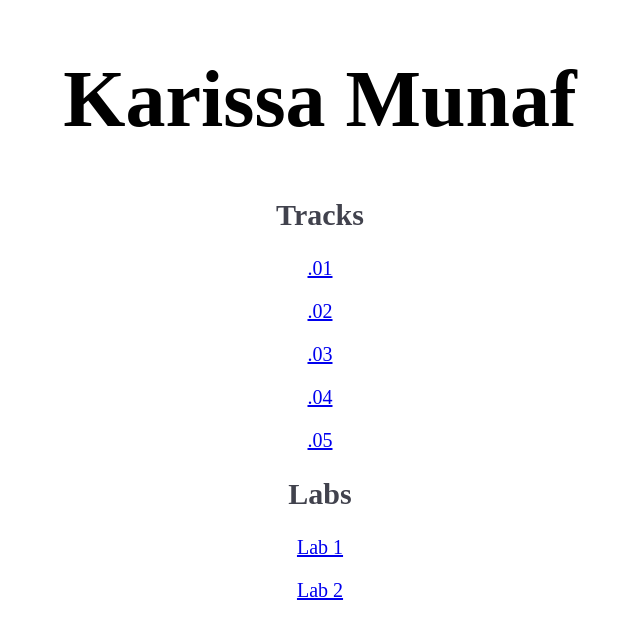
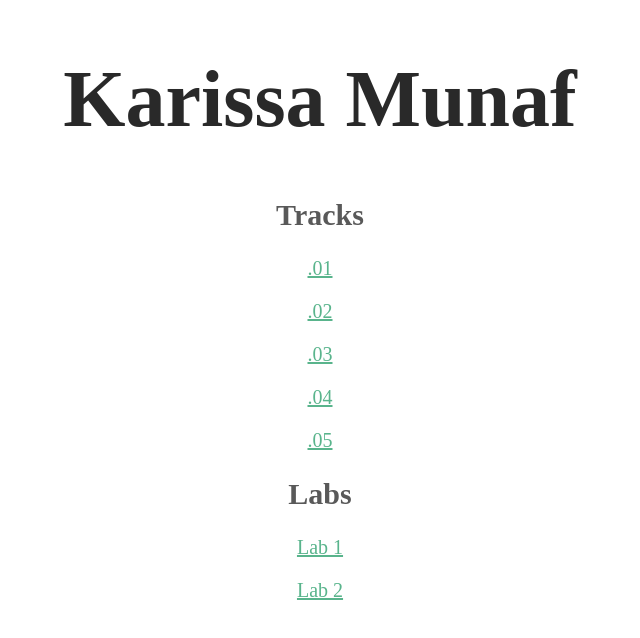
Before and after one commit to munas373/munas373.github.io_old, a plain HTML site: page index.html in a window 1280 px wide. Shown: the whole page, without its empty margins (320-960 px from the left). Drawn offline with nearby package versions, Linux system fonts and the light colour scheme.

Commit message:
More changes on the main page

```diff
--- a/assets/css/styles.css
+++ b/assets/css/styles.css
@@ -3,34 +3,26 @@ body {
     background: #ffffff;
     font-size: 20px;
     text-align: Center;
-    font-family: Bulmer Italic, serif;
+    font-family: Bulmer, serif;
   }
 
 h1 {
     font-size: 80px;
-    color: black;
+    color: rgb(41, 41, 41);
 }
 
 h2 {
     font-size: 30px;
-    color: rgb(65, 66, 77)
+    color: #595959;
 }
 
 p {
     font-size: 20px;
-    list-style-type: none;
-    color: #ffffff;
+    font-family: Bulmer BT, italic;
 }
 
-.small {
-    width: 10px;
-}
+a {color: #59B48C}
 
-.medium {
-    width: 10px;
-}
+.small {width: 10px;}
 
-
-.content {
-    background: rgb(128, 70, 153);
-}
+.medium {width: 10px;}
```
